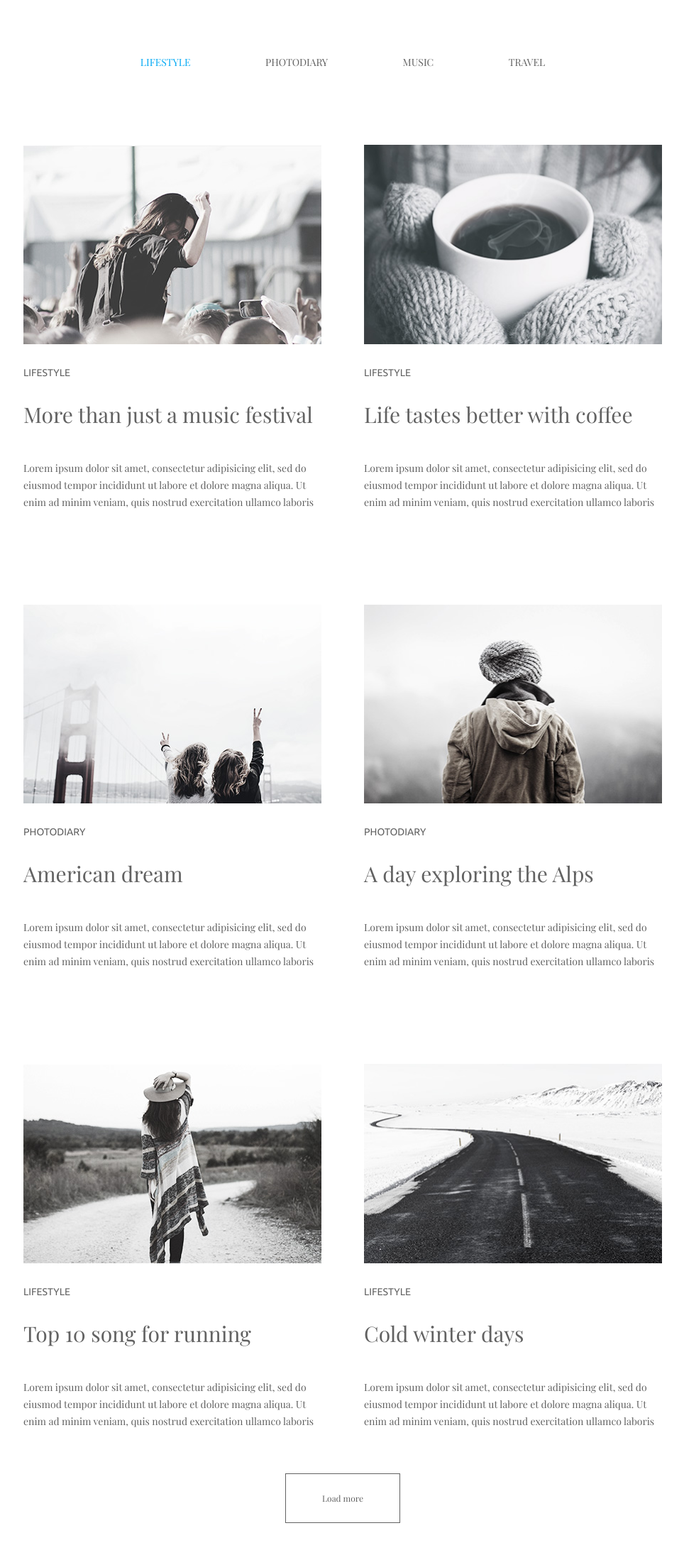
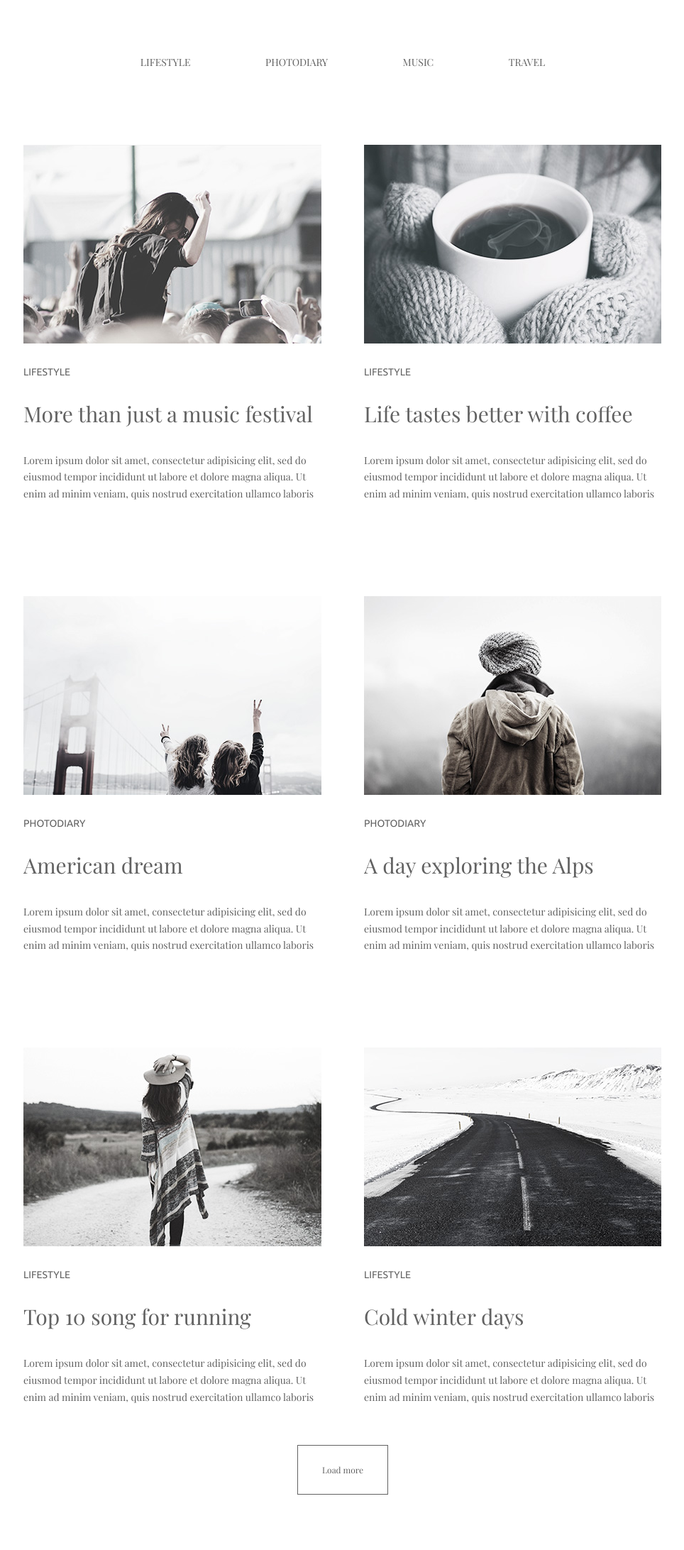
Before and after one commit to ivanberezin/goit-fe-cource, a plain HTML site: page module-03/index.html in a window 1280 px wide. Shown: the whole page at 71% size, without its empty margins (157-1121 px from the left). Drawn offline with nearby package versions, Linux system fonts and the light colour scheme.

Commit message:
impr-2019-12-20

```diff
--- a/module-03/css/styles.css
+++ b/module-03/css/styles.css
@@ -7,113 +7,138 @@ body {
     font-family: "Playfair Display", "Ubuntu", sans-serif;
     color: #626262;
     font-size: 14px;
-    line-height: 24px;}
+    line-height: 1.7;
+}
 
 img {
     display: block;
     max-width: 100%;
-    height: auto;}
+    height: auto;
+}
+
+a {text-decoration: none;}
+
+p {
+    margin-block-start: 0em;
+    margin-block-end: 0em;
+}
+
+h3 {
+    margin-block-start: 0em;
+    margin-block-end: 0em;
+}
 
 .container {
     width: 900px;
-    margin: 0 auto;}
+    margin: 0 auto;
+}
 
 /*header*/
 .block-header {
-    margin-top: 76px;
-    margin-bottom: 104px;}
+    padding-top: 76px;
+    margin-bottom: 104px;
+}
 
 /*navigation*/
 .site-navigation {
-    padding-right: 164px;
-    padding-left: 164px;
-    font-size: 14px;
     list-style: none;
-    text-align: center;}
+    text-align: center;
+    padding: 0;
+    margin: 0;
+}
 
-.site-navigation li {
+.site-navigation-li {
     display: inline-block;
     text-align: center;
-    margin: 0 51px;}
+    margin: 0 51px;
+}
 
 .site-navigation li:last-child {margin-right: 0px;}
 .site-navigation li:first-child {margin-left: 0px;}
 
-.site-navigation a {
+.site-navigation-a {
+    font-family: "Playfair Display", sans-serif;
     color: #626262;
     font-weight: 400;
     text-transform: uppercase;
     text-decoration: none;
-    line-height: 24px;}
+    line-height: 1.7;
+}
 
-.site-navigation a:hover {color: #e84545;}
-.site-navigation a:focus {color: #e84545;}
-
-.site-navigation span {color: #03a9f4;}
-.site-navigation span:hover {color: #e84545;}
-.site-navigation span:focus {color: #e84545;}
+.site-navigation a:hover {color: #03a9f4;}
+.site-navigation a:focus {color: #03a9f4;}
 
 
 /*main*/
 .card {
     margin-bottom: 56px;
-    text-align: center;}
+    text-align: center;
+}
 
 .card-list {
     list-style: none;
     margin: 0;
     padding: 0;
-    font-size: 0;}
+    font-size: 0;
+}
 
-.card-list :nth-child(2n) {margin-right: 0;}
-.card-list :nth-last-child(-n+2) {margin-bottom: 0;}
+.card-list li:nth-child(2n) {margin-right: 0;}
+.card-list li:nth-last-child(-n+2) {margin-bottom: 0;}
 
 .card-list-item {
     display: inline-block;
-    width: 420px;
+    max-width: 420px;
     margin-right: 60px;
     margin-bottom: 132px;
-    text-align: left;}
+    text-align: left;
+}
 
 .card-list-img {margin-bottom: 32px;}
 
 .card-list-life {
     font-size: 14px;
-    line-height: 17px;
+    line-height: 1.2;
     font-weight: normal;
     text-transform: uppercase;
     font-family: "Ubuntu", sans-serif;
-    margin-top: 0px;
-    margin-bottom: 32px;}
+    margin-bottom: 32px;
+    overflow: hidden;
+}
 
-.card-list-item h3 {
+.card-list-name {
     font-size: 30px;
-    line-height: 36px;
-    font-family: "Playfair Display";
+    line-height: 1.2;
+    font-family: "Playfair Display", sans-serif;
     font-weight: normal;
-    margin-top: 0px;
-    margin-bottom: 36px;}
+    margin-bottom: 36px;
+    overflow: hidden;
+}
 
 .card-list-data {
     font-size: 14px;
-    line-height: 24px;
+    line-height: 1.7;
     font-family: "Playfair Display", sans-serif;
-    margin-top: 46px;}
+    vertical-align: top;
+    overflow: hidden;
+    margin-block-end: 0em;
+}
+
 
 /*footer*/
+.block-footer {text-align: center;}
+
 .load {
-    display: block;
     border-width: 1px;
     border-color: rgb(98, 98, 98);
     border-style: solid;
     background-color: #ffffff;
-    width: 162px;
     margin-left: auto;
     margin-right: auto;
     margin-bottom: 70px;
     padding: 22px 34px;
     font-size: 12px;
-    font-family: "Playfair Display";
+    font-weight: 400;
+    font-family: "Playfair Display", sans-serif;
     color: rgb(98, 98, 98);
-    line-height: 24px;
+    line-height: 2;
     cursor: pointer;}
--- a/module-03/index.html
+++ b/module-03/index.html
@@ -5,7 +5,7 @@
     <meta name="viewport" content="width=device-width, initial-scale=1.0">
     <meta http-equiv="X-UA-Compatible" content="ie=edge">
     <link rel="stylesheet" href="css/normalize.css">
-    <link href="https://fonts.googleapis.com/css?family=Playfair+Display:400,700|Ubuntu:300,400,700&display=swap" rel="stylesheet">
+    <link href="https://fonts.googleapis.com/css?family=Playfair+Display:400,700%7CUbuntu:300,400,700&display=swap" rel="stylesheet">
     <link rel="stylesheet" href="css/styles.css">
     <title>HomeWork-03</title>
 </head>
@@ -14,10 +14,10 @@
     <header class="block-header">
        <nav class="container">
             <ul class="site-navigation">
-                <li><a href="#"><span>Lifestyle</span></a></li>
-                <li><a href="#">Photodiary</a></li>
-                <li><a href="#">Music</a></li>
-                <li><a href="#">Travel</a></li>
+                <li class="site-navigation-li"><a href="#" class="site-navigation-a">Lifestyle</a></li>
+                <li class="site-navigation-li"><a href="#" class="site-navigation-a">Photodiary</a></li>
+                <li class="site-navigation-li"><a href="#" class="site-navigation-a">Music</a></li>
+                <li class="site-navigation-li"><a href="#" class="site-navigation-a">Travel</a></li>
             </ul>
        </nav>
     </header>
@@ -26,37 +26,37 @@
         <section class="card">
             <ul class="card-list">
                 <li class="card-list-item">
-                    <img class="card-list-img" src="img/image-01.jpg" alt="girl" width="420" height="280">
+                    <img class="card-list-img" src="./img/image-01.jpg" alt="girl">
                     <p class="card-list-life">Lifestyle</p>
                     <h3 class="card-list-name">More than just a music festival</h3>
                     <p class="card-list-data">Lorem ipsum dolor sit amet, consectetur adipisicing elit, sed do eiusmod tempor incididunt ut labore et dolore magna aliqua. Ut enim ad minim veniam, quis nostrud exercitation ullamco laboris</p>
                 </li>
                 <li class="card-list-item">
-                    <img class="card-list-img" src="img/image-02.jpg" alt="coffee" width="420" height="280">
+                    <img class="card-list-img" src="./img/image-02.jpg" alt="coffee">
                     <p class="card-list-life">Lifestyle</p>
                     <h3 class="card-list-name">Life tastes better with coffee</h3>
                     <p class="card-list-data">Lorem ipsum dolor sit amet, consectetur adipisicing elit, sed do eiusmod tempor incididunt ut labore et dolore magna aliqua. Ut enim ad minim veniam, quis nostrud exercitation ullamco laboris</p>
                 </li>
                 <li class="card-list-item">
-                    <img class="card-list-img" src="img/image-03.jpg" alt="bridge" width="420" height="280">
+                    <img class="card-list-img" src="./img/image-03.jpg" alt="bridge">
                     <p class="card-list-life">Photodiary</p>
                     <h3 class="card-list-name">American dream</h3>
                     <p class="card-list-data">Lorem ipsum dolor sit amet, consectetur adipisicing elit, sed do eiusmod tempor incididunt ut labore et dolore magna aliqua. Ut enim ad minim veniam, quis nostrud exercitation ullamco laboris</p>
                 </li>
                 <li class="card-list-item">
-                    <img class="card-list-img" src="img/image-04.jpg" alt="fog" width="420" height="280">
+                    <img class="card-list-img" src="./img/image-04.jpg" alt="fog">
                     <p class="card-list-life">Photodiary</p>
                     <h3 class="card-list-name">A day exploring the Alps</h3>
                     <p class="card-list-data">Lorem ipsum dolor sit amet, consectetur adipisicing elit, sed do eiusmod tempor incididunt ut labore et dolore magna aliqua. Ut enim ad minim veniam, quis nostrud exercitation ullamco laboris</p>
                 </li>
                 <li class="card-list-item">
-                    <img class="card-list-img" src="img/image-05.jpg" alt="sand-road" width="420" height="280">
+                    <img class="card-list-img" src="./img/image-05.jpg" alt="sand-road">
                     <p class="card-list-life">Lifestyle</p>
                     <h3 class="card-list-name">Top 10 song for running</h3>
                     <p class="card-list-data">Lorem ipsum dolor sit amet, consectetur adipisicing elit, sed do eiusmod tempor incididunt ut labore et dolore magna aliqua. Ut enim ad minim veniam, quis nostrud exercitation ullamco laboris</p>
                 </li>
                 <li class="card-list-item">
-                    <img class="card-list-img" src="img/image-06.jpg" alt="winter-road" width="420" height="280">
+                    <img class="card-list-img" src="./img/image-06.jpg" alt="winter-road">
                     <p class="card-list-life">Lifestyle</p>
                     <h3 class="card-list-name">Cold winter days</h3>
                     <p class="card-list-data">Lorem ipsum dolor sit amet, consectetur adipisicing elit, sed do eiusmod tempor incididunt ut labore et dolore magna aliqua. Ut enim ad minim veniam, quis nostrud exercitation ullamco laboris</p>
```
